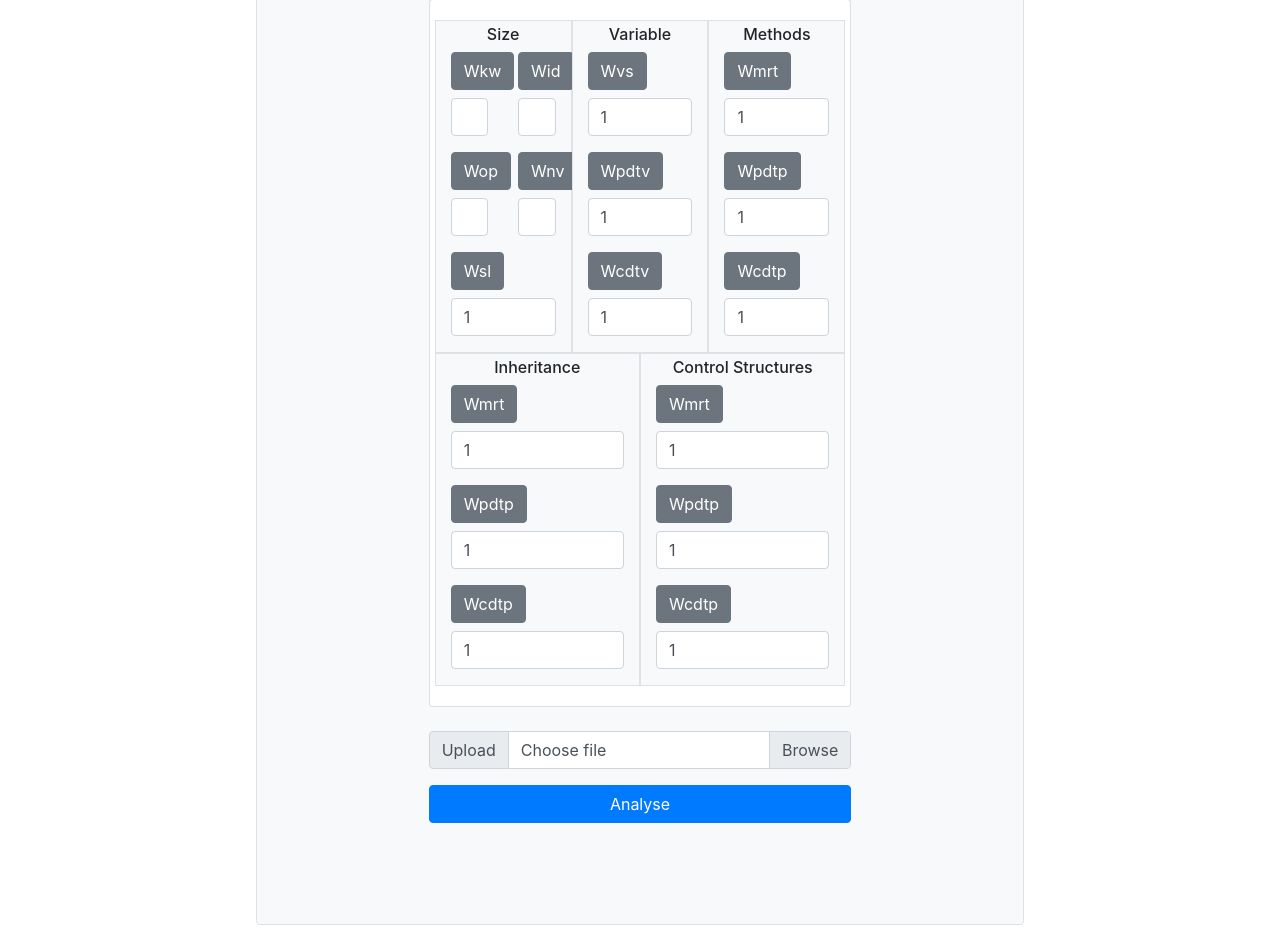
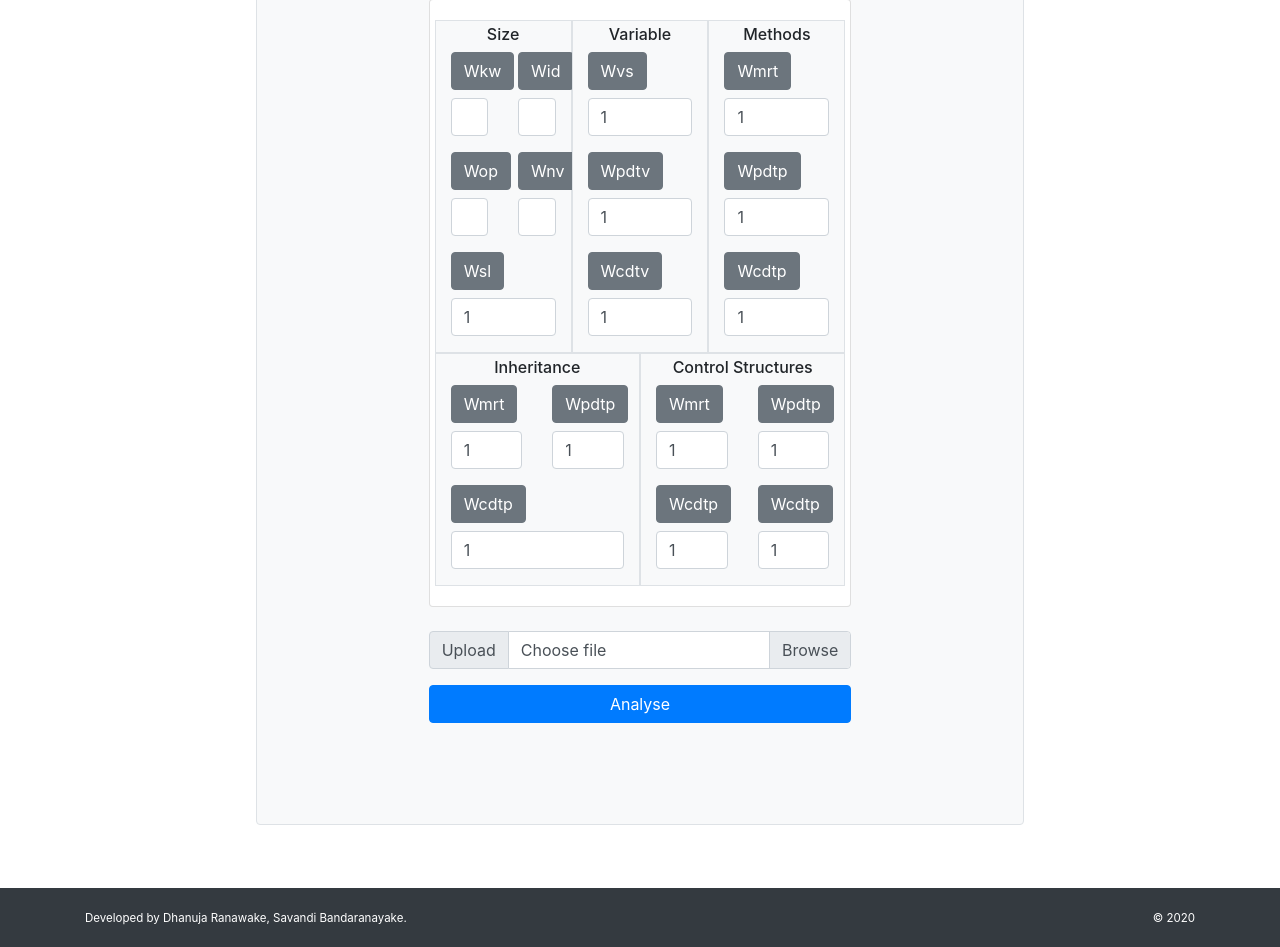
Before and after one commit to dhanuja-prathapa/ITPM, a PHP site: page / in a window 1280 px wide, after a click on "Advanced Settings". Shown: the part 463-1410 px from the top of the page. Run offline with PHP 8.4, Linux system fonts and the light colour scheme.

Commit message:
Update index.php

```diff
--- a/index.php
+++ b/index.php
@@ -89,11 +89,11 @@
                               <h6 style="text-align: center; padding-top: 4px;">Inheritance</h6>
                           </div>
                           <div class="row">
-                              <div class="form-group col-12">
+                              <div class="form-group col-6">
                                   <label class="btn btn-secondary" for="Wmrt" data-toggle="tooltip" data-placement="left" title="Weight due to method return type">Wmrt</label>
                                   <input type="number" class="form-control" id="Wmrt" value="1">
                               </div>
-                              <div class="form-group col-12">
+                              <div class="form-group col-6">
                                   <label class="btn btn-secondary" for="Wpdtp" data-toggle="tooltip" data-placement="left" title="Weight of primitive data type parameters">Wpdtp</label>
                                   <input type="number" class="form-control" id="Wpdtp" value="1">
                               </div>
@@ -109,15 +109,19 @@
                               <h6 style="text-align: center; padding-top: 4px;">Control Structures</h6>
                           </div>
                           <div class="row">
-                              <div class="form-group col-12">
+                              <div class="form-group col-6">
                                   <label class="btn btn-secondary" for="Wmrt" data-toggle="tooltip" data-placement="left" title="Weight due to method return type">Wmrt</label>
                                   <input type="number" class="form-control" id="Wmrt" value="1">
                               </div>
-                              <div class="form-group col-12">
+                              <div class="form-group col-6">
                                   <label class="btn btn-secondary" for="Wpdtp" data-toggle="tooltip" data-placement="left" title="Weight of primitive data type parameters">Wpdtp</label>
                                   <input type="number" class="form-control" id="Wpdtp" value="1">
                               </div>
-                              <div class="form-group col-12">
+                              <div class="form-group col-6">
+                                  <label class="btn btn-secondary" for="Wcdtp" data-toggle="tooltip" data-placement="left" title="Weight of composite data type parameters">Wcdtp</label>
+                                  <input type="number" class="form-control" id="Wcdtp" value="1">
+                              </div>
+                              <div class="form-group col-6">
                                   <label class="btn btn-secondary" for="Wcdtp" data-toggle="tooltip" data-placement="left" title="Weight of composite data type parameters">Wcdtp</label>
                                   <input type="number" class="form-control" id="Wcdtp" value="1">
                               </div>
```
